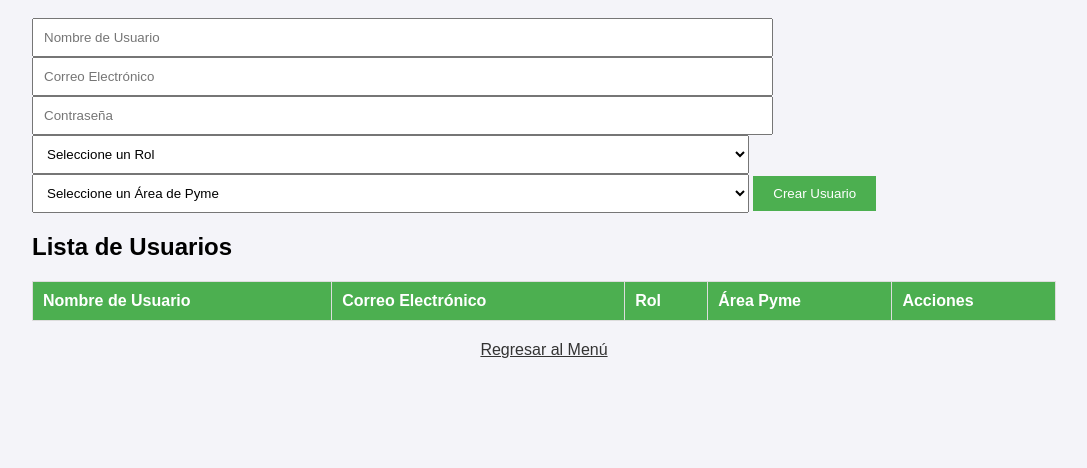
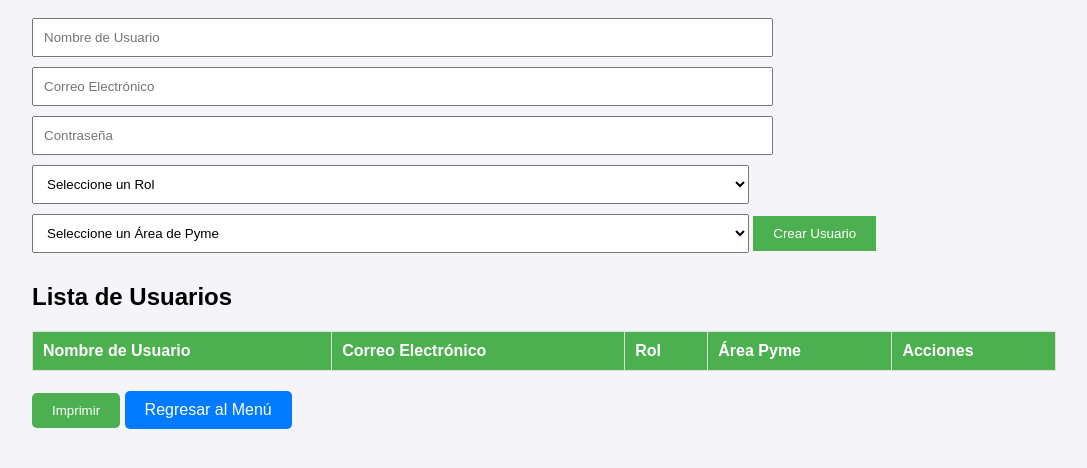
Before and after one commit to Hnajarrog/pymesprofesionales, a website: page public/usuarios.html in a window 1280 px wide. Shown: the part 90-558 px from the top of the page, without its empty margins (96-1183 px from the left). Drawn offline with Linux system fonts and the light colour scheme; no server answers.

Commit message:
se agrega modificacion a vista de usuarios

```diff
--- a/public/usuarios.html
+++ b/public/usuarios.html
@@ -20,6 +20,7 @@
         input[type="text"], input[type="email"], input[type="password"], select {
             padding: 10px;
             width: 70%;
+            margin-bottom: 10px;
         }
 
         button {
@@ -68,15 +69,34 @@
             background-color: #d32f2f;
         }
 
-        .back-link {
-            display: block;
+        .back-link, .print-btn {
+            display: inline-block;
             margin-top: 20px;
+            padding: 10px 20px;
+            background-color: #007bff;
+            color: white;
+            text-decoration: none;
+            border-radius: 5px;
             text-align: center;
-            color: #333;
         }
 
         .back-link:hover {
-            color: #000;
+            background-color: #0056b3;
+        }
+
+        .print-btn {
+            background-color: #4CAF50;
+        }
+
+        .print-btn:hover {
+            background-color: #45a049;
+        }
+
+        /* Ocultar formularios y botones al imprimir */
+        @media print {
+            form, .delete-btn, .back-link, .print-btn {
+                display: none;
+            }
         }
     </style>
 </head>
@@ -93,13 +113,11 @@
         <!-- Lista desplegable para seleccionar el rol -->
         <select name="IDRol" id="rol-select" required>
             <option value="" disabled selected>Seleccione un Rol</option>
-            <!-- Las opciones se llenarán con JavaScript -->
         </select>
 
         <!-- Lista desplegable para seleccionar el área de Pyme -->
         <select name="IDArea" id="area-select" required>
             <option value="" disabled selected>Seleccione un Área de Pyme</option>
-            <!-- Las opciones se llenarán con JavaScript -->
         </select>
 
         <button type="submit">Crear Usuario</button>
@@ -117,10 +135,10 @@
             </tr>
         </thead>
         <tbody id="usuarios-list">
-            <!-- Los usuarios se llenarán con AJAX -->
         </tbody>
     </table>
 
+    <button class="print-btn" onclick="window.print()">Imprimir</button>
     <a href="/menu" class="back-link">Regresar al Menú</a>
 </div>
 
```
